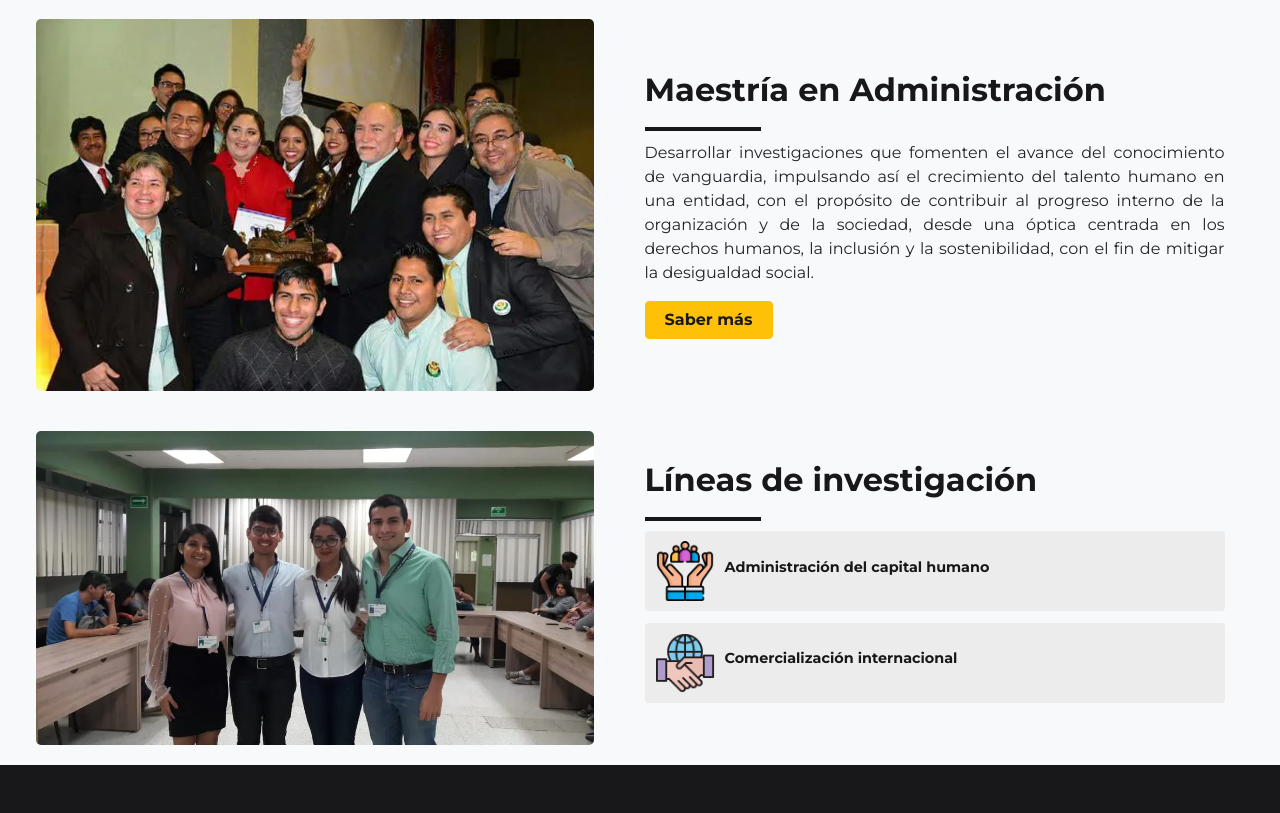
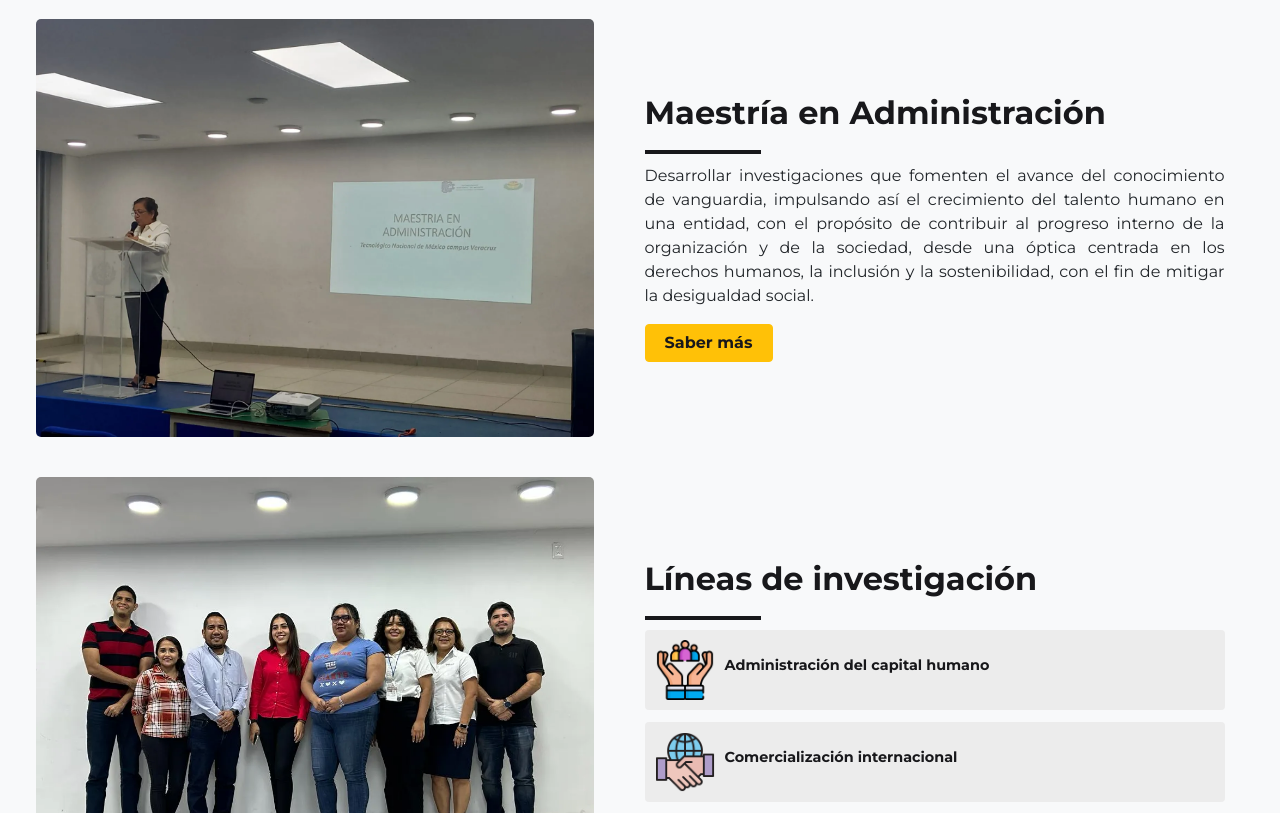
Before and after one commit to dddniela/Maestria-Administracion, a PHP site: page / in a window 1280 px wide. Shown: the part 1245-2058 px from the top of the page. Run offline with PHP 8.4, Linux system fonts and the light colour scheme.

Commit message:
update inicio y fotos de esta

```diff
--- a/src/Views/inicio.php
+++ b/src/Views/inicio.php
@@ -75,7 +75,7 @@
 <!-- Sección: Descripción de la maestría -->
 <section class="seccion-contenedor">
 
-  <img class="seccion-imagen" src="img/fotos/IMG_2224.webp" alt="">
+  <img class="seccion-imagen" src="img/fotos/admon1.webp" alt="">
 
   <div class="seccion-texto">
     <h2 class="seccion-texto-titulo">Maestría en Administración</h2>
@@ -92,7 +92,7 @@
 <!-- Sección: Lineas de investigación -->
 <section class="seccion-contenedor">
 
-  <img class="seccion-imagen" src="img/fotos/IMG_2228.webp" alt="">
+  <img class="seccion-imagen" src="img/fotos/admon2.webp" alt="">
 
   <div class="seccion-lista">
     <h2 class="seccion-texto-titulo">Líneas de investigación</h2>
@@ -197,7 +197,7 @@
     </a>
   </div>
 
-  <img class="seccion-imagen" src="img/fotos/IMG_2227.webp" alt="">
+  <img class="seccion-imagen" src="img/fotos/admon3.webp" alt="">
 
 </section>
 
```
Also changed, not shown: img/fotos/admon1.webp (added), img/fotos/admon2.webp (added), img/fotos/admon3.webp (added).
